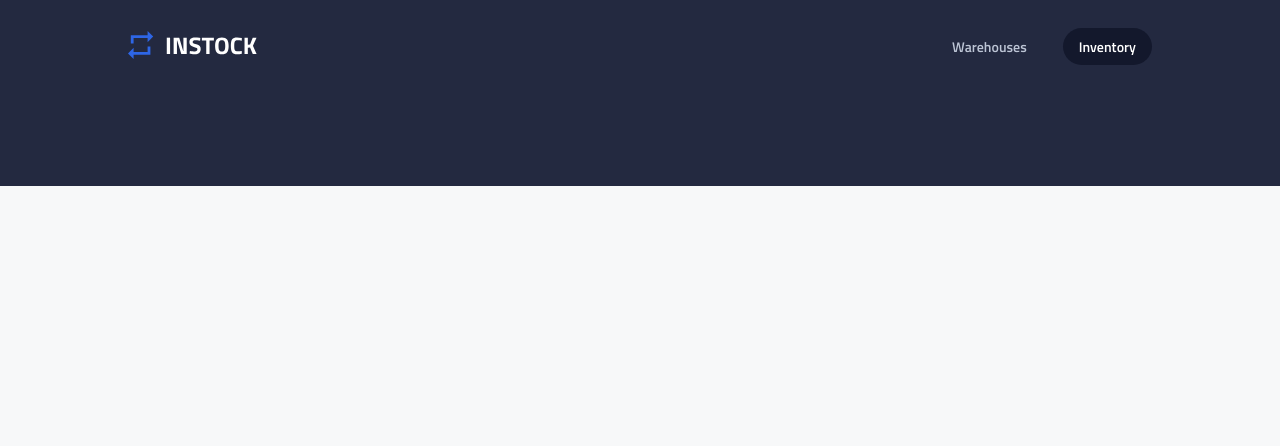
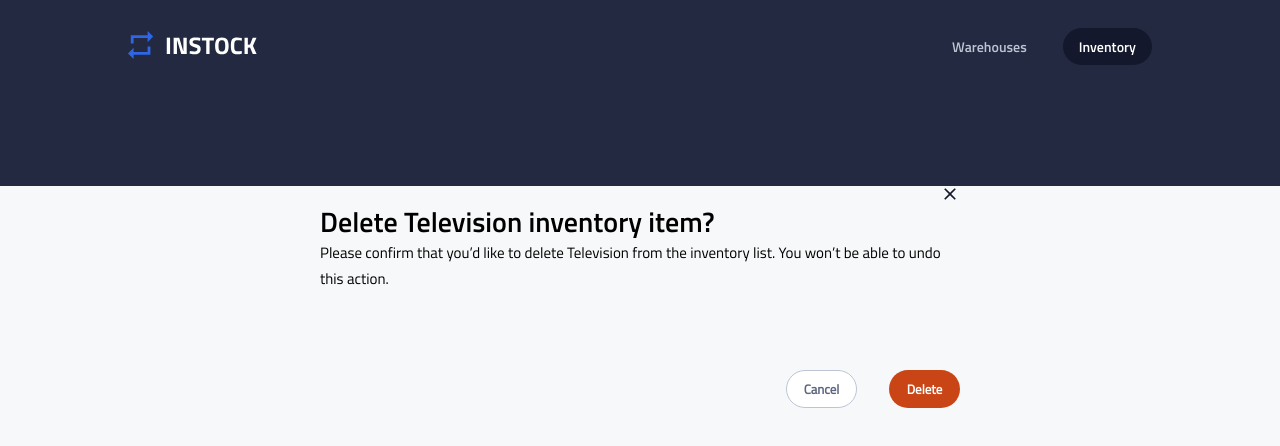
Before and after one commit to mikebernardo1/instock, a React (Create React App) app in the folder client/: page /inventory in a window 1280 px wide. Shown: the top 446 px of the page. Built offline with nearby package versions, Linux system fonts and the light colour scheme.

Commit message:
front end delete inventory modal component completed

```diff
--- a/client/src/components/Inventory/Inventory.jsx
+++ b/client/src/components/Inventory/Inventory.jsx
@@ -1,8 +1,10 @@
 import React from 'react';
+import InventoryDelete from './inventoryDelete'
 
 export default function Inventory() {
     return (
         <div>
+            <InventoryDelete/>
         </div>
     )
 }
--- /dev/null
+++ b/client/src/components/Inventory/inventoryDelete.jsx
@@ -0,0 +1,23 @@
+import React from 'react';
+import './inventoryDelete.scss';
+import close from '../../assets/icons/close-24px.svg'
+
+export default function InventoryDelete() {
+    return (
+        <div className="inventoryDelete">
+            <div className="inventoryDelete__div1">
+                <div className="inventoryDelete__div1-close">
+                    <img src ={close} className="inventoryDelete__div1-close-image" alt="close button"></img>
+                </div>
+                <div className="inventoryDelete__div1-block">
+                    <h1 className="inventoryDelete__div1-block-title">Delete Television inventory item?</h1>
+                    <p className="inventoryDelete__div1-block-text">Please confirm that you’d like to delete Television from the inventory list. You won’t be able to undo this action.</p>
+                </div>
+            </div>
+            <div className="inventoryDelete__div2">
+                <button className="inventoryDelete__div2-cancel inventoryDelete__div2-button">Cancel</button>
+                <button className="inventoryDelete__div2-delete inventoryDelete__div2-button">Delete</button>
+            </div>
+        </div>
+    )
+}
--- /dev/null
+++ b/client/src/components/Inventory/inventoryDelete.scss
@@ -0,0 +1,107 @@
+@import '../../styles/mixins';
+@import '../../styles/partials';
+@import '../../styles/typography';
+@import '../../styles/variables';
+
+.inventoryDelete{
+    padding: 0 16px;
+    height: 100vh;
+    display: flex;
+    flex-direction: column;
+    justify-content: space-between;
+
+
+    &__div1{
+        padding-top: 24px;
+
+        &-close{
+            display:flex;
+            justify-content:flex-end;
+            &-image{
+                max-width: 20px;
+                max-height: 20px;
+            }
+        }
+
+        &-block{
+
+            &-title{
+                font-family: $titillium-semibold;
+                font-weight: 600;
+                font-size: 28px;
+                line-height: 36px;
+            }
+            &-text{
+                font-family: $titillum-reg;
+                font-size: 15px;
+                line-height: 26px;
+            }
+
+        }
+    }
+
+    &__div2{
+        width:100%;
+        padding-bottom: 24px;
+        display:flex;
+
+        &-button{
+            border-radius: 20px;
+            height:36px;
+            width:49%;
+            font-family: $titillum-reg;
+        }
+        &-cancel{
+            margin-right: 16px;
+            border:1px solid #BDC5D5;
+            background-color: #FFFFFF;
+            color: #5C667E;
+            font-weight: 600;
+            font-size: 13px;
+            line-height: 20px;
+        }
+
+        &-delete{
+            margin-left: 16px;
+            border: none;
+            background-color: #C94515;
+            color: #FFFFFF;
+            font-weight: 600;
+            font-size: 13px;
+            line-height: 20px;
+        }
+    }
+}
+
+@include tablet{
+    .inventoryDelete{
+        position:absolute;
+        left: 6.25%;
+        right: 6.25%;
+        top: 18.07%;
+        bottom: 56.35%;
+        width:672px;
+        height:272px;
+
+        &__div2{
+            display:flex;
+            justify-content: flex-end;
+
+            &-button{
+                height:38px;
+                width:71px;
+            }
+        }
+    }
+}
+
+@include desktop{
+    .inventoryDelete{
+        position: absolute;
+        left: 23.75%;
+        right: 23.75%;
+        top: 20%;
+        bottom: 51.68%;
+    }
+
+}
```
Also changed, not shown: client/src/components/Warehouses/WarehouseDelete.jsx (added, +23 -0 lines), client/src/components/Warehouses/warehouseDelete.scss (added, +107 -0 lines).
